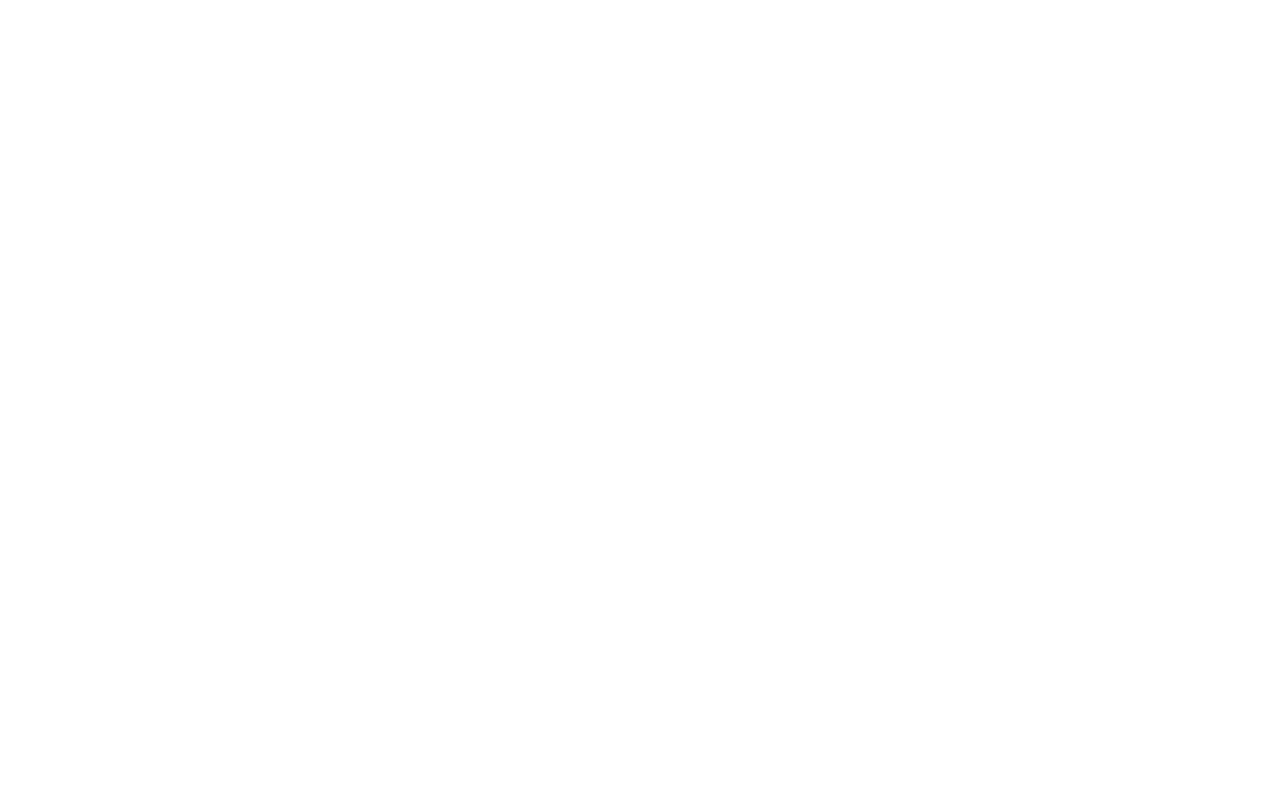
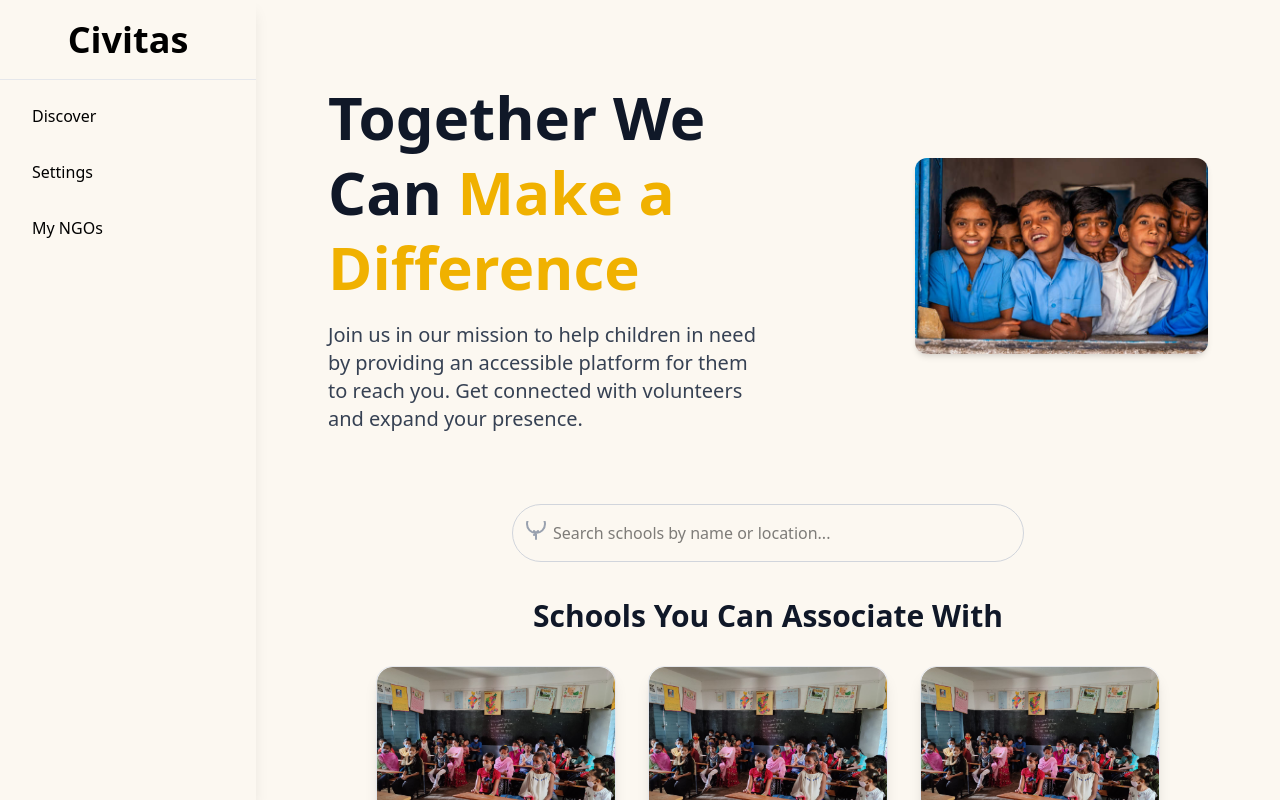
Before and after one commit to ishan-sp/civitas, a React (Vite) app in the folder civitas/: page /dashboard/vol in a window 1280 px wide. Before the commit this address had no page. Shown: the top 800 px of the page. Built offline with nearby package versions, Linux system fonts and the light colour scheme.

Commit message:
Added programs

```diff
--- a/civitas/src/App.jsx
+++ b/civitas/src/App.jsx
@@ -8,6 +8,7 @@ import NgoRegistration from "./routes/ngoSignupRoute";
 import Navbar from "./components/Navbar";
 import NGODash from "./components/NGODashboard/NGODash";
 import SettingsSection from "./components/NGODashboard/Settings";
+import VOLDash from "./components/VolunteerDashboard/VOLDash";
 
 const App = () => {
   return (
@@ -19,6 +20,7 @@ const App = () => {
         <Route path="/signup/volunteer" element={<><Navbar links={[{ name: "About us", href: "/about" }, { name: "FAQs", href: "/faq" }]} /><VolunteerRegistration /></>} />
         <Route path="/signup/ngo" element={<><Navbar links={[{ name: "About us", href: "/about" }, { name: "FAQs", href: "/faq" }]} /><NgoRegistration /></>} />
         <Route path="/dashboard/ngo/*" element={<NGODash />} />
+        <Route path="/dashboard/vol/*" element={<VOLDash />} />
         <Route path="/ngo/settings" element = {<><SettingsSection/></>}/>
       </Routes>
     </Router>
--- a/civitas/src/components/Login.jsx
+++ b/civitas/src/components/Login.jsx
@@ -158,6 +158,13 @@ export const Login = () => {
                 >
                   Go to NGO Dashboard
                 </button>
+                <br />
+                <button
+                  onClick={() => navigate("/dashboard/vol")}
+                  className="mt-4 text-sm text-blue-600 hover:text-blue-800 font-medium"
+                >
+                  Go to Volunteer Dashboard
+                </button>
               </div>
             </div>
           </div>
--- a/civitas/src/components/Registration.jsx
+++ b/civitas/src/components/Registration.jsx
@@ -59,7 +59,7 @@ const RegistrationForm = ({ fields = [], dropdowns = [], onSubmit, isNotEnd = tr
         const formDataForFiles = new FormData();
         fileFields.forEach((key) => formDataForFiles.append("files", formData[key]));
 
-        const uploadResponse = await fetch("https://civitas-iota.vercel.app/upload-files", {
+        const uploadResponse = await fetch("http://localhost:3000/upload-files", { // Updated URL
           method: "POST",
           body: formDataForFiles,
         });
@@ -91,7 +91,7 @@ const RegistrationForm = ({ fields = [], dropdowns = [], onSubmit, isNotEnd = tr
 
       if (!userType) throw new Error("User type not specified");
 
-      const response = await fetch("https://civitas-iota.vercel.app/signup", {
+      const response = await fetch("http://localhost:3000/signup", { // Updated URL
         method: "POST",
         headers: {
           "Content-Type": "application/json",
--- /dev/null
+++ b/civitas/src/components/VolunteerDashboard/VOLDash.jsx
@@ -0,0 +1,27 @@
+import React, { useState } from "react";
+import VerticalNavbar from "../VerticalNavbar";
+import Discover from "../NGODashboard/Discover"; // Component to fetch and display NGOs
+
+const VOLDash = () => {
+  const [activeSection, setActiveSection] = useState("discover"); // Default section
+
+  return (
+    <div className="flex bg-[#FCF8F1] min-h-screen">
+      <VerticalNavbar
+        links={[
+          { name: "Discover", onClick: () => setActiveSection("discover") },
+          { name: "Settings", onClick: () => setActiveSection("settings") },
+          { name: "My NGOs", onClick: () => setActiveSection("my-ngos") },
+        ]}
+      />
+
+      <div className="flex-1 ml-64 p-6">
+        {activeSection === "discover" && <Discover />}
+        {activeSection === "settings" && <Settings />}
+        {activeSection === "my-ngos" && <MyNGOs />}
+      </div>
+    </div>
+  );
+};
+
+export default VOLDash;
```
